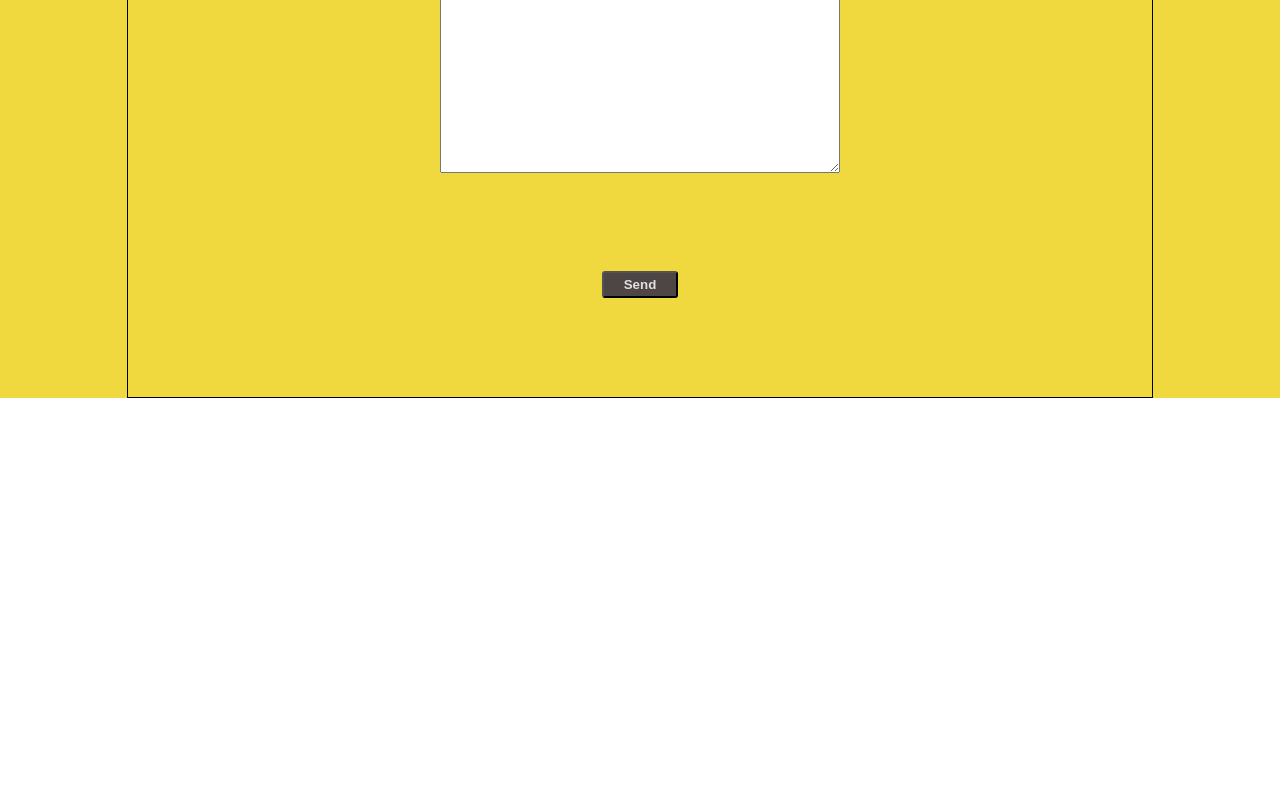
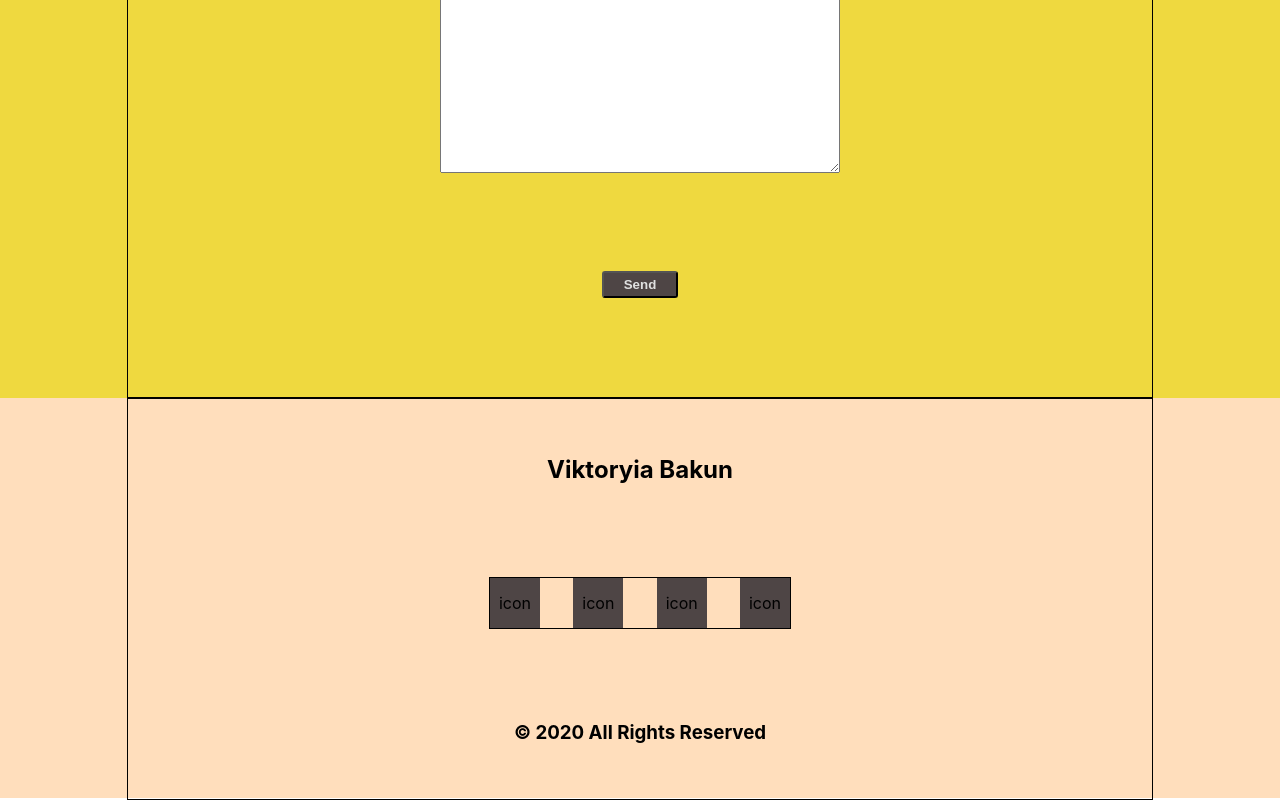
Before and after one commit to viktoriabakun/Portfolio, a React (Create React App) app: page / in a window 1280 px wide. Shown: the part 3036-3836 px from the top of the page. Before the commit the page ends 3434 px from the top, so only its background shows below. Built offline with nearby package versions, Linux system fonts and the light colour scheme.

Commit message:
add block Footer. Basic layout done

```diff
--- a/src/App.js
+++ b/src/App.js
@@ -5,6 +5,7 @@ import Skills from "./skills/Skills";
 import Projects from "./projects/Projects";
 import RemoteWork from "./remoteWork/RemoteWork";
 import Contacts from "./contacts/Contacts";
+import Footer from "./footer/Footer";
 
 function App() {
     return (
@@ -15,6 +16,7 @@ function App() {
             <Projects/>
             <RemoteWork/>
             <Contacts/>
+            <Footer/>
         </div>
     );
 }
--- a/src/contacts/Contacts.module.css
+++ b/src/contacts/Contacts.module.css
@@ -9,7 +9,7 @@
 }
 
 .title {
-background-color: #ffffff;
+    background-color: #ffffff;
     padding: 15px;
 }
 
@@ -19,11 +19,11 @@ background-color: #ffffff;
     flex-direction: column;
 }
 
-.contactForm>input{
+.contactForm > input {
     padding: 10px 20px;
 }
 
-.contactForm>textarea{
+.contactForm > textarea {
     height: 160px;
     padding: 20px;
 }
--- /dev/null
+++ b/src/footer/Footer.js
@@ -0,0 +1,22 @@
+import React from 'react'
+import s from './Footer.module.css'
+import sContainer from '../common/styles/Container.module.css'
+
+function Footer() {
+    return (
+        <div className={s.footerBlock}>
+            <div className={`${sContainer.container} ${s.footerContainer}`}>
+                <h2 className={s.title}>Viktoryia Bakun</h2>
+                <div className={s.socialNetworks}>
+                   <div className={s.networkItem}>icon</div>
+                   <div className={s.networkItem}>icon</div>
+                   <div className={s.networkItem}>icon</div>
+                   <div className={s.networkItem}>icon</div>
+                </div>
+                <h3 className={s.copyright}>© 2020 All Rights Reserved</h3>
+            </div>
+        </div>
+    );
+}
+
+export default Footer;
--- /dev/null
+++ b/src/footer/Footer.module.css
@@ -0,0 +1,32 @@
+.footerBlock {
+    background-color: #ffdebc;
+    height: 50vh;
+}
+
+.footerContainer {
+    display: flex;
+    flex-direction: column;
+    align-items: center;
+}
+
+.title {
+
+}
+
+.socialNetworks {
+    width: 300px;
+    height: 50px;
+    display: flex;
+    flex-direction: row;
+    justify-content: space-between;
+    border: 1px solid;
+}
+
+.networkItem {
+    width: 50px;
+    height: 50px;
+    background-color: #4e4545;
+    display: flex;
+    align-items: center;
+    justify-content: center;
+}
```
